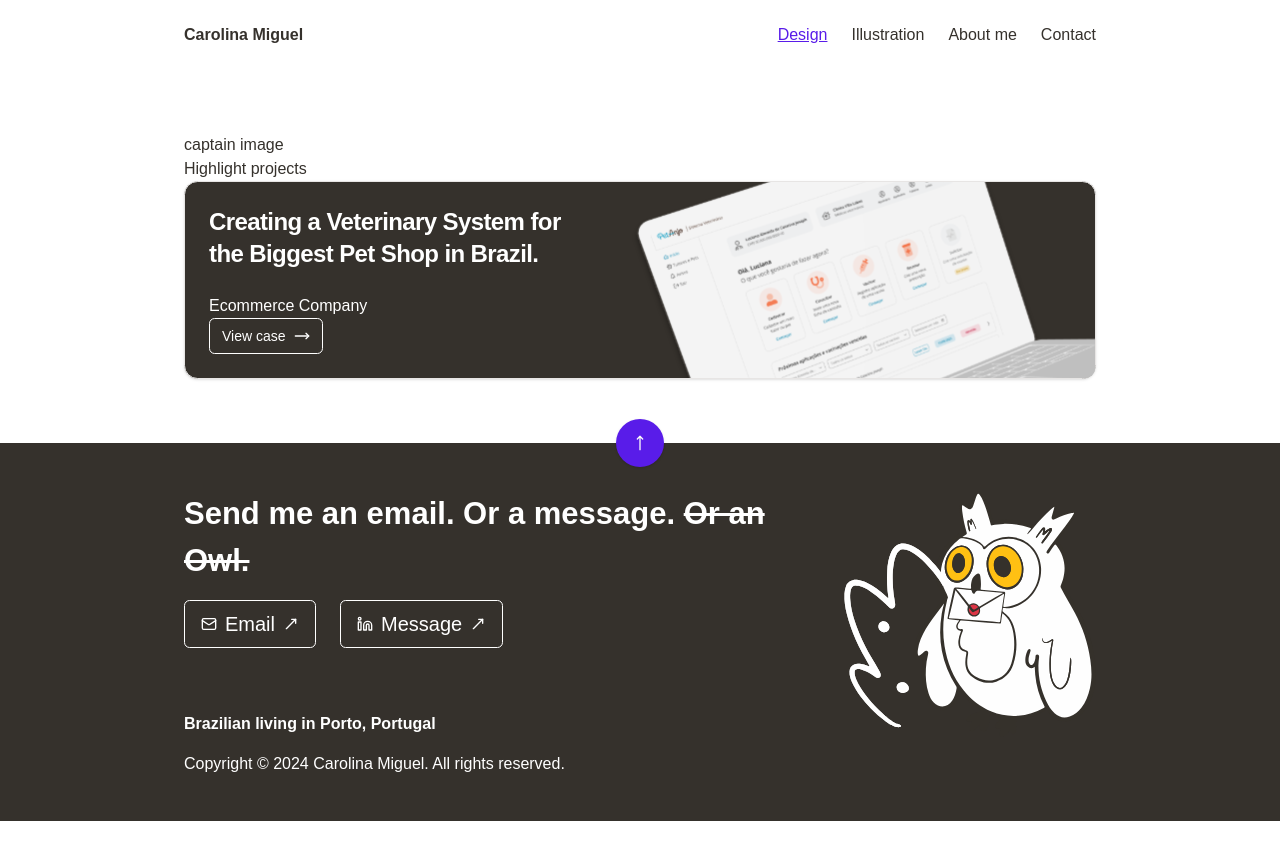
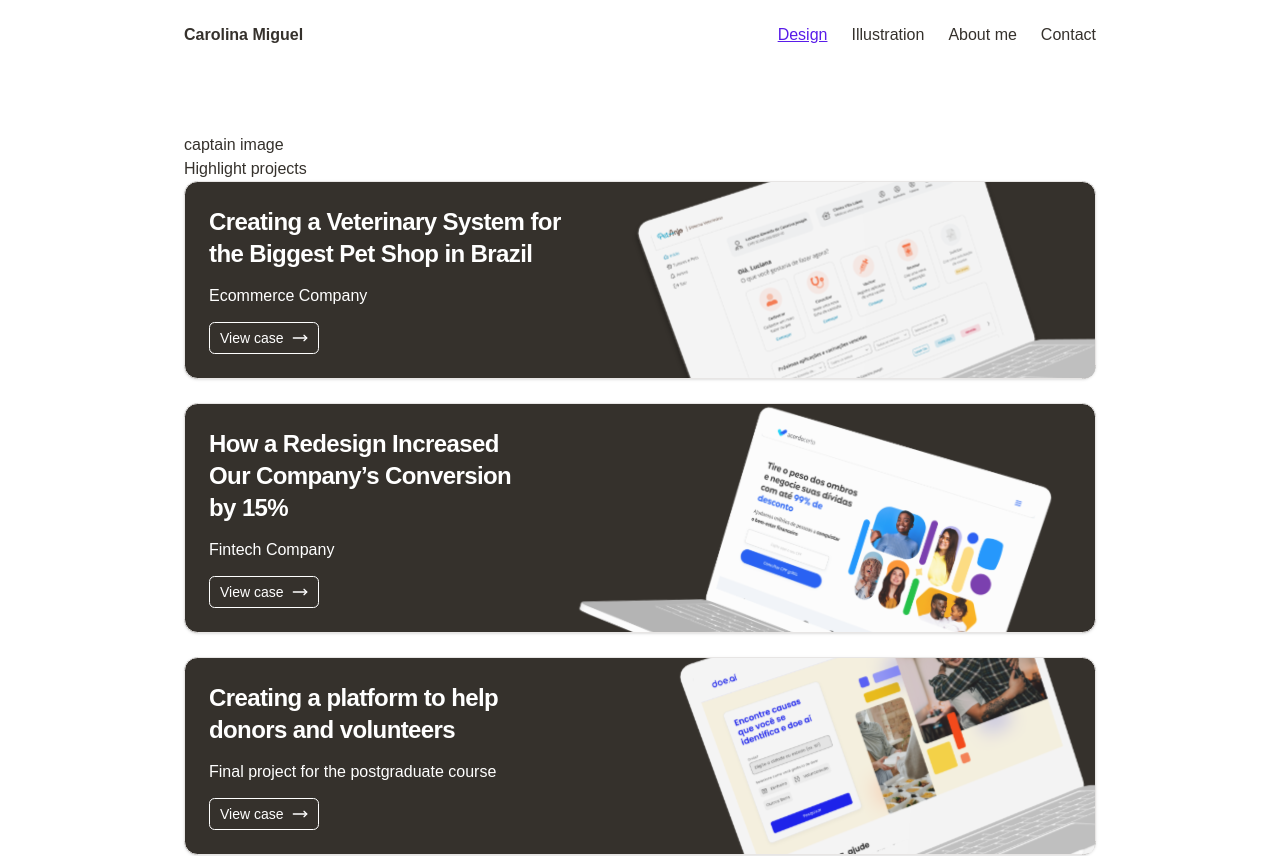
Before and after one commit to caioat/neni-portfolio-shadcn, a React (Vite) app: page / in a window 1280 px wide. Shown: the top 856 px of the page. Before the commit the page ends 821 px from the top, so only its background shows below. Built offline with nearby package versions, Linux system fonts and the light colour scheme.

Commit message:
Moving highlights card to a separate component and displaying all three on home page

```diff
--- /dev/null
+++ b/src/components/cards/ProjectHighlightCard.tsx
@@ -0,0 +1,53 @@
+import {
+  Card,
+  CardContent,
+  CardFooter,
+  CardHeader,
+  CardTitle,
+} from "@/components/ui/card";
+import { Button } from "@/components/ui/button";
+import { MoveRight } from "lucide-react";
+
+interface ProjectHighlightCardProps {
+  title: string;
+  content: string;
+  image: string;
+  redirectLink: string;
+}
+
+export const ProjectHighlightCard = ({
+  title,
+  content,
+  image,
+  redirectLink,
+}: ProjectHighlightCardProps) => {
+  return (
+    <>
+      <Card className="flex justify-between bg-foreground text-white">
+        <div className="w-[50%]">
+          <CardHeader>
+            <CardTitle className="text-2xl">{title}</CardTitle>
+          </CardHeader>
+          <CardContent>
+            <p className="text-md leading-5">{content}</p>
+          </CardContent>
+          <CardFooter>
+            <Button
+              variant="ghost"
+              size="sm"
+              className="text-sm font-light border-1 border-white"
+              asChild
+            >
+              <a href={redirectLink}>
+                View case <MoveRight />
+              </a>
+            </Button>
+          </CardFooter>
+        </div>
+        <div>
+          <img src={image} alt="" className="h-full rounded-br-lg" />
+        </div>
+      </Card>
+    </>
+  );
+};
--- a/src/components/ui/card.tsx
+++ b/src/components/ui/card.tsx
@@ -1,6 +1,6 @@
-import * as React from "react"
+import * as React from "react";
 
-import { cn } from "@/lib/utils"
+import { cn } from "@/lib/utils";
 
 function Card({ className, ...props }: React.ComponentProps<"div">) {
   return (
@@ -12,17 +12,17 @@ function Card({ className, ...props }: React.ComponentProps<"div">) {
       )}
       {...props}
     />
-  )
+  );
 }
 
 function CardHeader({ className, ...props }: React.ComponentProps<"div">) {
   return (
     <div
       data-slot="card-header"
-      className={cn("flex flex-col gap-1.5 p-6", className)}
+      className={cn("flex flex-col gap-1.5 p-6 pb-4", className)}
       {...props}
     />
-  )
+  );
 }
 
 function CardTitle({ className, ...props }: React.ComponentProps<"div">) {
@@ -32,7 +32,7 @@ function CardTitle({ className, ...props }: React.ComponentProps<"div">) {
       className={cn("leading-none font-semibold tracking-tight", className)}
       {...props}
     />
-  )
+  );
 }
 
 function CardDescription({ className, ...props }: React.ComponentProps<"div">) {
@@ -42,17 +42,17 @@ function CardDescription({ className, ...props }: React.ComponentProps<"div">) {
       className={cn("text-muted-foreground text-sm", className)}
       {...props}
     />
-  )
+  );
 }
 
 function CardContent({ className, ...props }: React.ComponentProps<"div">) {
   return (
     <div
       data-slot="card-content"
-      className={cn("p-6 pt-0", className)}
+      className={cn("p-6 pb-4 pt-0", className)}
       {...props}
     />
-  )
+  );
 }
 
 function CardFooter({ className, ...props }: React.ComponentProps<"div">) {
@@ -62,7 +62,14 @@ function CardFooter({ className, ...props }: React.ComponentProps<"div">) {
       className={cn("flex items-center p-6 pt-0", className)}
       {...props}
     />
-  )
+  );
 }
 
-export { Card, CardHeader, CardFooter, CardTitle, CardDescription, CardContent }
+export {
+  Card,
+  CardHeader,
+  CardFooter,
+  CardTitle,
+  CardDescription,
+  CardContent,
+};
--- a/src/routes/index.lazy.tsx
+++ b/src/routes/index.lazy.tsx
@@ -1,15 +1,9 @@
+import { ProjectHighlightCard } from "@/components/cards/ProjectHighlightCard";
 import { createLazyFileRoute } from "@tanstack/react-router";
 
-import {
-  Card,
-  CardContent,
-  CardFooter,
-  CardHeader,
-  CardTitle,
-} from "@/components/ui/card";
-import { Button } from "@/components/ui/button";
-import { MoveRight } from "lucide-react";
 import vetSystemCard from "../assets/vet_system_card.svg";
+import acordoCertoCard from "../assets/acordo_certo_card.svg";
+import postGraduationCard from "../assets/post_graduation_card.svg";
 
 export const Route = createLazyFileRoute("/")({
   component: Index,
@@ -21,30 +15,26 @@ function Index() {
       <div>captain image</div>
       <div>
         <p>Highlight projects</p>
-        <Card className="flex justify-between bg-foreground text-white">
-          <div className="w-[50%]">
-            <CardHeader>
-              <CardTitle className="text-2xl">
-                Creating a Veterinary System for the Biggest Pet Shop in Brazil.
-              </CardTitle>
-            </CardHeader>
-            <CardContent>
-              <p className="text-md">Ecommerce Company</p>
-              <Button
-                variant="ghost"
-                className="text-sm font-light border-1 border-white"
-                asChild
-              >
-                <a href="mailto:cm.carolmiguel@gmail.com">
-                  View case <MoveRight />
-                </a>
-              </Button>
-            </CardContent>
-          </div>
-          <div>
-            <img src={vetSystemCard} alt="" className="h-full rounded-br-lg" />
-          </div>
-        </Card>
+        <ProjectHighlightCard
+          title="Creating a Veterinary System for the Biggest Pet Shop in Brazil"
+          content="Ecommerce Company"
+          image={vetSystemCard}
+          redirectLink="/vet-system"
+        />
+        <br />
+        <ProjectHighlightCard
+          title="How a Redesign Increased Our Company’s Conversion by 15%"
+          content="Fintech Company"
+          image={acordoCertoCard}
+          redirectLink="/vet-system"
+        />
+        <br />
+        <ProjectHighlightCard
+          title="Creating a platform to help donors and volunteers"
+          content="Final project for the postgraduate course"
+          image={postGraduationCard}
+          redirectLink="/vet-system"
+        />
       </div>
     </>
   );
```
Also changed, not shown: src/assets/acordo_certo_card.svg (added), src/assets/post_graduation_card.svg (added).
